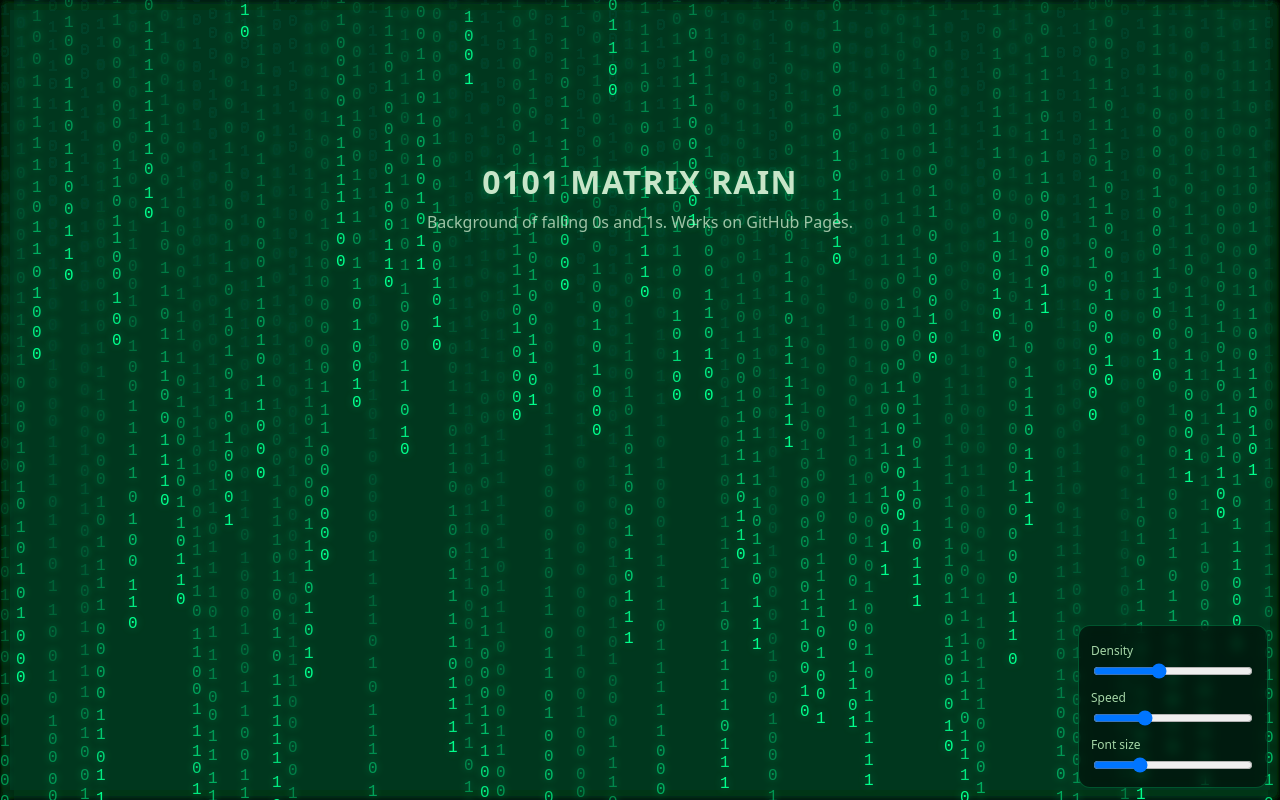
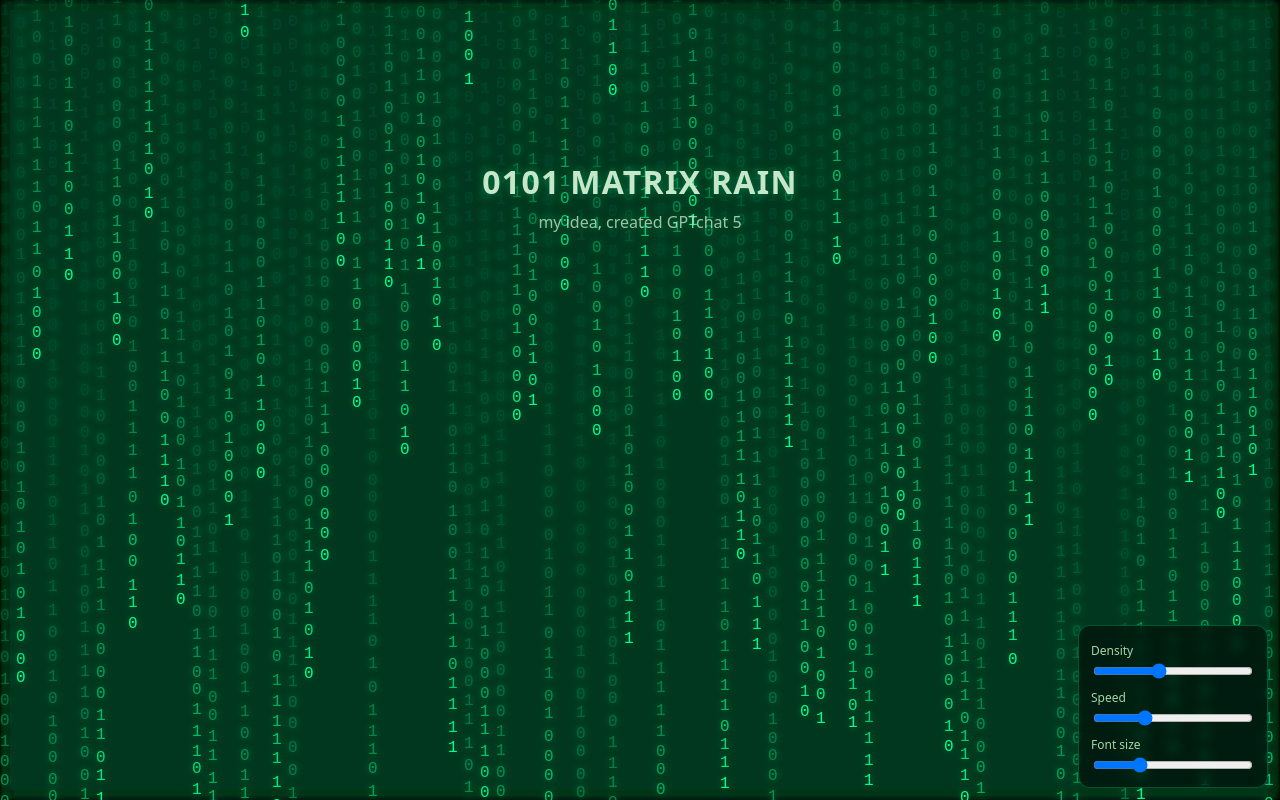
Before and after one commit to AlRez2400/matrix-rain, a plain HTML site: page index.html in a window 1280 px wide. Drawn offline with Linux system fonts and the light colour scheme; animation ran at ten frames a second.

Commit message:
Update index.html

```diff
--- a/index.html
+++ b/index.html
@@ -57,7 +57,7 @@
   <div class="content" aria-live="polite">
     <!-- Optional overlay text; remove if you want only the background -->
     <h1 style="margin:0;font-weight:700;letter-spacing:.04em;">0101 MATRIX RAIN</h1>
-    <p style="margin:.5rem 0 0;opacity:.8;">Background of falling 0s and 1s. Works on GitHub Pages.</p>
+    <p style="margin:.5rem 0 0;opacity:.8;">my idea, created GPTchat 5</p>
   </div>
 
   <!-- Optional controls (remove if not needed) -->
```
